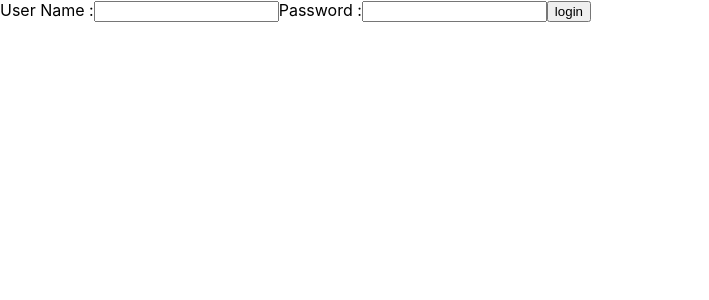
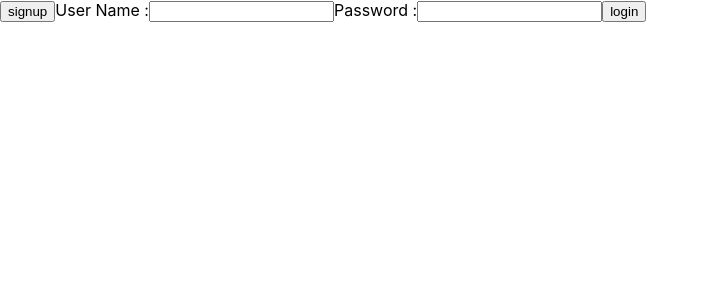
Before and after one commit to ameirahassoun/QA-engineTask, a React (Create React App) app in the folder react-client/: page /login in a window 1280 px wide. Shown: the top 300 px of the page, without its empty margins (0-709 px from the left). Built offline with nearby package versions, Linux system fonts and the light colour scheme.

Commit message:
handling the response in the client side after login and signup

```diff
--- a/react-client/src/Components/login.js
+++ b/react-client/src/Components/login.js
@@ -18,16 +18,23 @@ onChange = e => {
 login = () =>{
   const { username, password } =this.state;
   axios.post('/login', {username, password})
-  .then(data => {
-    console.log(data)
+  .then(({config}) => {
+    if (JSON.parse(config.data).username === 'admin'){
+      window.location.href = '/admin'
+    }else {
+      window.location.href = '/main';
+    }
   })
   .catch(err => {
     console.log(err)
   })
 }
+
   render() {
     return (
       <div className="Login">
+      <button onClick={() => window.location.href='/signup'}>signup</button>
+
         User Name :
         <input
         name='username'
--- a/react-client/src/Components/signup.js
+++ b/react-client/src/Components/signup.js
@@ -18,16 +18,24 @@ class Signup extends Component {
   signup = () =>{
     const { username, password } =this.state;
     axios.post('/signup', {username, password})
-    .then(data => {
-      console.log(data)
+    .then(({config}) => {
+      if (JSON.parse(config.data).username === 'admin'){
+        window.location.href = '/admin'
+      }else {
+        window.location.href = '/main';
+      }
     })
     .catch(err => {
       console.log(err)
     })
   }
+
+
   render() {
     return (
       <div className="signup">
+      <button onClick={() => window.location.href='/login'}>login</button>
+
       User Name :
       <input
       name='username'
```
